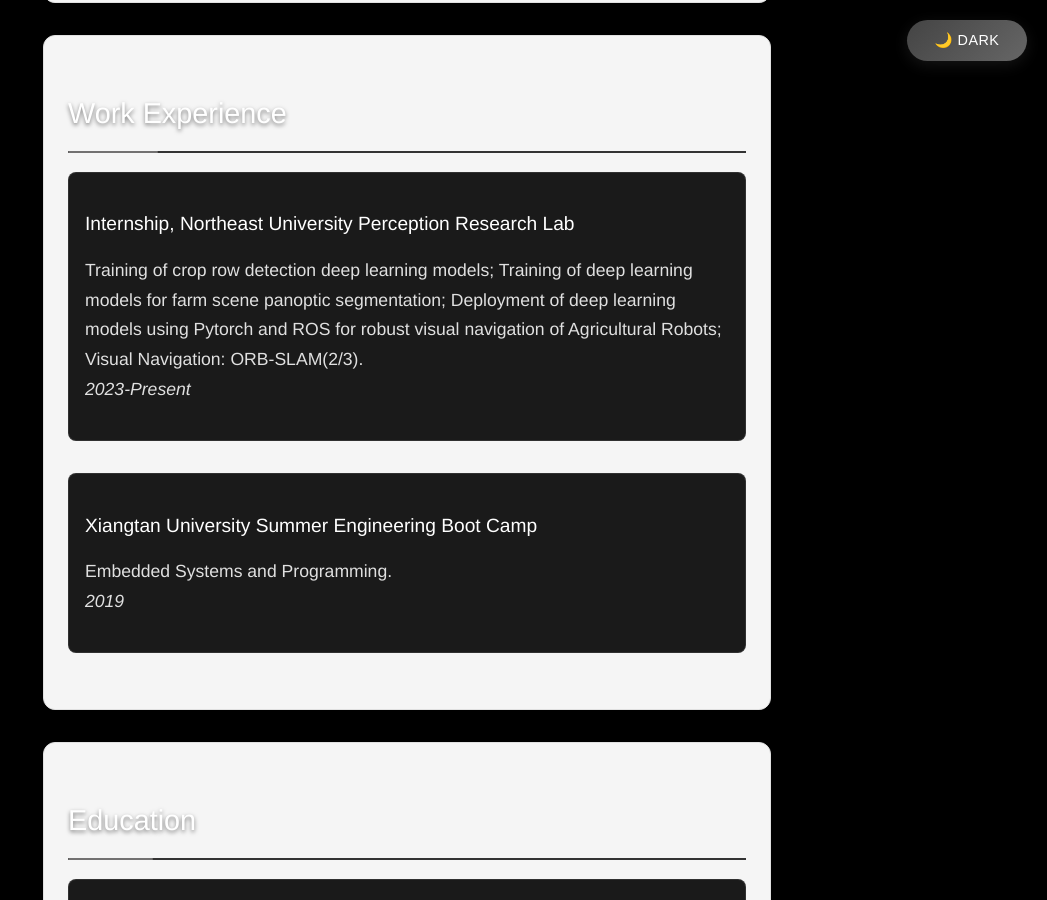
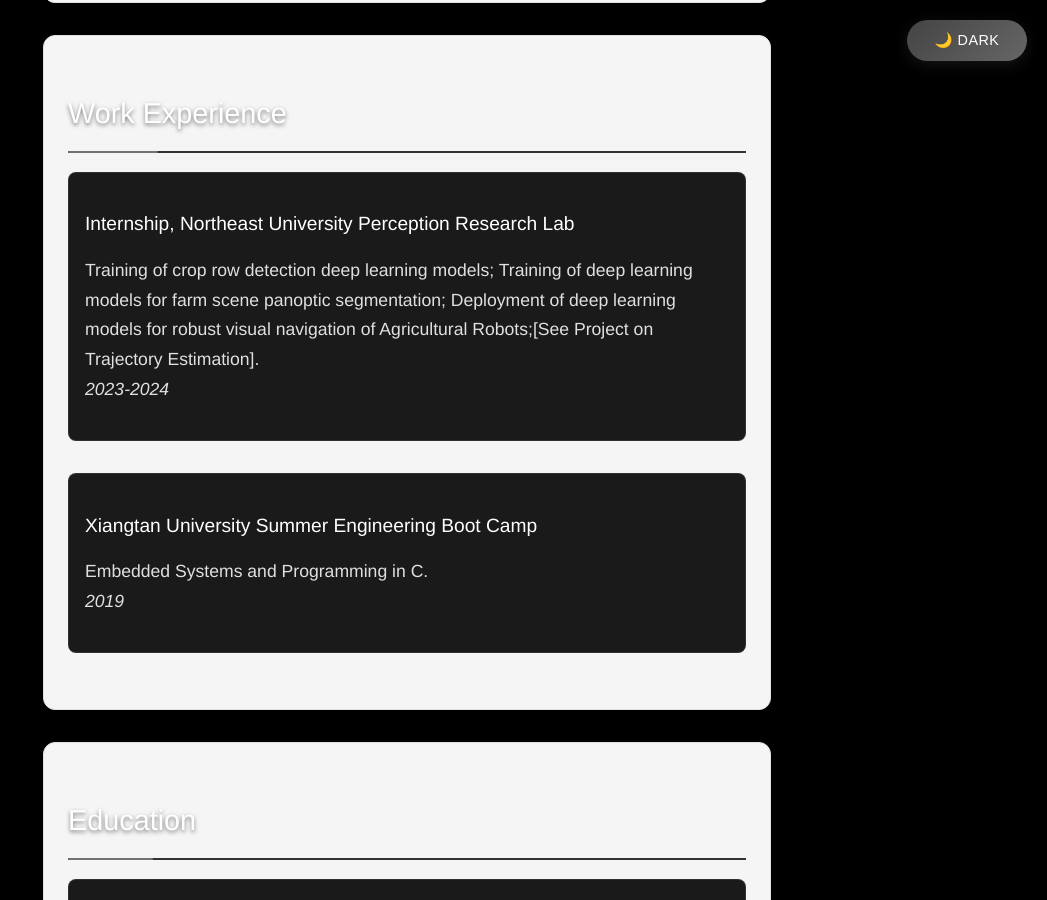
Before and after one commit to MosesChuka/MosesChuka.github.io, a Jekyll site: the page built from index.md, in a window 1280 px wide and 900 px high, scrolled down 2208 px. Shown: the whole window, without its empty margins (233-1280 px from the left). Built offline with Jekyll 4.4.1, drawn with Linux system fonts in a browser that asks for light colours; our own code applies the rules of GitHub Pages for plain Markdown files.

Commit message:
Update internship project description and enhance clarity in work experience section; remove profile image file.

```diff
--- a/index.md
+++ b/index.md
@@ -73,13 +73,13 @@
 <div class="work-item">
 <div class="work-content">
 <h3>Internship, Northeast University Perception Research Lab</h3>
-<p>Training of crop row detection deep learning models; Training of deep learning models for farm scene panoptic segmentation; Deployment of deep learning models using Pytorch and ROS for robust visual navigation of Agricultural Robots; Visual Navigation: ORB-SLAM(2/3).<br><em>2023-Present</em></p>
+<p>Training of crop row detection deep learning models; Training of deep learning models for farm scene panoptic segmentation; Deployment of deep learning models for robust visual navigation of Agricultural Robots;[See Project on Trajectory Estimation].<br><em>2023-2024</em></p>
 </div>
 </div>
 <div class="work-item">
 <div class="work-content">
 <h3>Xiangtan University Summer Engineering Boot Camp</h3>
-<p>Embedded Systems and Programming.<br><em>2019</em></p>
+<p>Embedded Systems and Programming in C.<br><em>2019</em></p>
 </div>
 </div>
 </section>
```
Also changed, not shown: static/profile.jpg (deleted), static/shenyang-logo.jpg (added), 1 other file.
